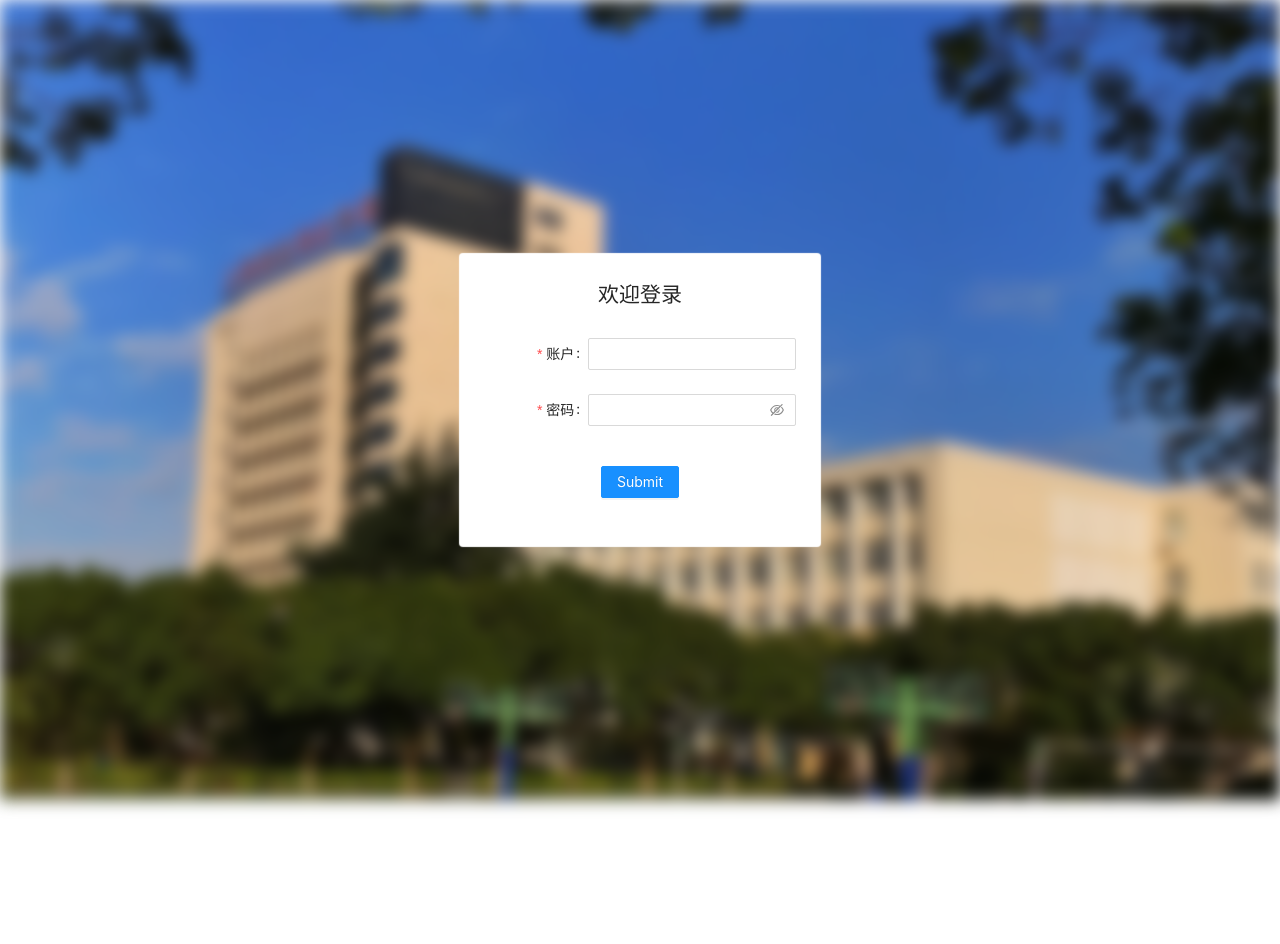
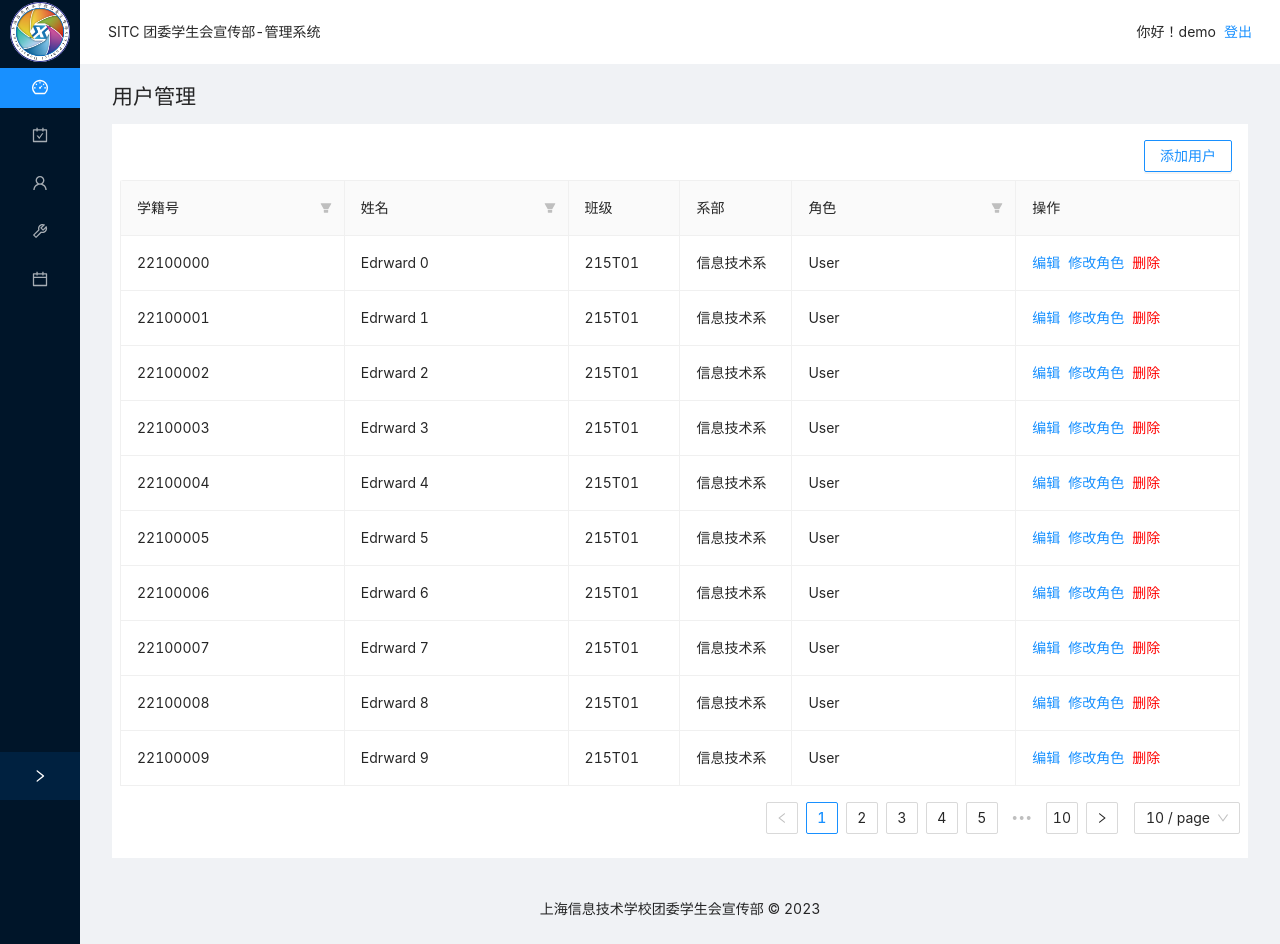
Before and after one commit to leeskyler-top/SITC-Publicity, a Vue app: page /#/user/manager in a window 1280 px wide. Before the commit the page ends 800 px from the top, so only its background shows below. Built offline with nearby package versions, Linux system fonts and the light colour scheme.

Commit message:
style: use script setup

```diff
--- a/src/App.vue
+++ b/src/App.vue
@@ -1,5 +1,5 @@
 <template>
-    <div v-if="true" class="login">
+    <div v-if="false" class="login">
         <a-form
             :model="formState"
             name="basic"
@@ -15,6 +15,7 @@
 
         >
             <h2 align="center">欢迎登录</h2>
+            <p align="center">SITC 团委学生会 宣传部</p>
             <a-form-item
                 label="账户"
                 name="username"
@@ -40,7 +41,7 @@
 
         </a-form>
     </div>
-    <div v-if="false" style="height: 100%">
+    <div v-if="true" style="height: 100%">
         <a-layout style="min-height: 100vh">
             <a-layout-sider v-model:collapsed="collapsed" collapsible>
                 <div class="logo" :style="{height: '64px',display: 'flex', alignItems: 'center', justifyContent: 'center'}">
@@ -157,27 +158,9 @@
 
 </template>
 
-<script>
+<script setup>
 import {CalendarOutlined ,DashboardOutlined, ToolOutlined, UserOutlined, LockOutlined, CarryOutOutlined, FileOutlined} from '@ant-design/icons-vue';
-import {defineComponent, ref, computed, reactive} from 'vue';
-
-
-export default defineComponent({
-    components: {
-        DashboardOutlined,
-        ToolOutlined,
-        UserOutlined,
-        CalendarOutlined,
-        CarryOutOutlined,
-        LockOutlined
-    },
-    data() {
-        return {
-            collapsed: ref(true),
-            selectedKeys: ref(['1']),
-        };
-    },
-    setup() {
+import {ref, computed, reactive} from 'vue';
 const formState = reactive({
     username: '',
     password: '',
@@ -192,16 +175,8 @@ export default defineComponent({
     return !(formState.username && formState.password);
 });
 
-        return {
-            formState,
-            onFinish,
-            onFinishFailed,
-            disabled
-        }
-    }
-});
-
-
+const collapsed = ref(true);
+const selectedKeys = ref(['1']);
 
 </script>
 
--- a/src/Home.vue
+++ b/src/Home.vue
@@ -67,22 +67,13 @@
 
 
 </template>
-<script>
-import { defineComponent, ref } from 'vue';
-export default defineComponent({
-    setup() {
-        const activeKey = ref([]);
-        const text = `A dog is a type of domesticated animal.Known for its loyalty and faithfulness,it can be found as a welcome guest in many households across the world.`;
-        const changeActivekey = key => {
-            console.log(key);
-        };
-        return {
-            activeKey,
-            text,
-            changeActivekey,
-        };
-    },
-});
+<script setup>
+import { ref } from 'vue';
+const activeKey = ref([]);
+const text = `A dog is a type of domesticated animal.Known for its loyalty and faithfulness,it can be found as a welcome guest in many households across the world.`;
+const changeActivekey = key => {
+    console.log(key);
+};
 </script>
 <style>
 
--- a/src/views/Equipment/EquipmentAdd.vue
+++ b/src/views/Equipment/EquipmentAdd.vue
@@ -1,6 +1,4 @@
 <script setup>
-import {defineComponent} from "vue";
-import {InboxOutlined, UploadOutlined} from "@ant-design/icons-vue";
 import {reactive} from "vue";
 
 const formItemLayout = {
--- a/src/views/Equipment/EquipmentApply.vue
+++ b/src/views/Equipment/EquipmentApply.vue
@@ -1,7 +1,6 @@
 <script setup>
-import {defineComponent} from "vue";
-import {InboxOutlined, UploadOutlined} from "@ant-design/icons-vue";
 import {reactive} from "vue";
+import {UploadOutlined} from "@ant-design/icons-vue";
 
 const formItemLayout = {
     labelCol: {
--- a/src/views/Equipment/EquipmentManager.vue
+++ b/src/views/Equipment/EquipmentManager.vue
@@ -52,8 +52,8 @@
     </a-layout-content>
 
 </template>
-<script>
-import {computed, defineComponent, reactive, ref} from 'vue';
+<script setup>
+import {computed, defineComponent, onMounted, reactive, ref} from 'vue';
 import {CheckOutlined, EditOutlined} from '@ant-design/icons-vue';
 import {cloneDeep} from 'lodash-es';
 
@@ -63,20 +63,19 @@ import {cloneDeep} from 'lodash-es';
  */
 const isShow = ref(true);
 function handleResize (event) {
-    this.fullWidth = document.documentElement.clientWidth;
     // 页面宽度小于525px时，不显示地图
-    if (this.fullWidth < 525) {
+    if (document.documentElement.clientWidth < 525) {
         isShow.value = false;
     } else {
         isShow.value = true;
     }
 }
-export default defineComponent({
-    components: {
-        CheckOutlined,
-        EditOutlined,
-    },
-    setup() {
+
+onMounted(() => {
+    console.log(1);
+    handleResize();
+});
+
 const columns = [
     {
         title: '固定资产编号',
@@ -199,19 +198,8 @@ export default defineComponent({
     };
     dataSource.value.push(newData);
 };
-        return {
-            columns,
-            isShow,
-            onDelete,
-            handleAdd,
-            dataSource,
-            editableData,
-            count,
-            edit,
-            save,
-        };
-    },
-});
+
+
 </script>
 <style lang="less">
 .editable-row-operations a {
--- a/src/views/Equipment/EquipmentRentHistory.vue
+++ b/src/views/Equipment/EquipmentRentHistory.vue
@@ -49,8 +49,9 @@
     </a-layout-content>
 
 </template>
-<script>
+<script setup>
 import {cloneDeep} from 'lodash-es';
+import {reactive, ref, onMounted} from 'vue';
 
 const isShow = ref(true);
 function handleResize (event) {
@@ -62,12 +63,8 @@ function handleResize (event) {
         isShow.value = true;
     }
 }
-// setInterval(() => {
-//     console.log(isShow.value);
-// })
 window.addEventListener('resize', handleResize);
 
-import {defineComponent, reactive, ref, watch, onMounted, computed} from 'vue';
 
 const data = [];
 for (let i = 0; i < 100; i++) {
@@ -86,13 +83,6 @@ for (let i = 0; i < 100; i++) {
     });
 }
 
-
-import { SearchOutlined  } from '@ant-design/icons-vue';
-export default defineComponent({
-    components() {
-        SearchOutlined
-    },
-    setup() {
 const dataSource = ref(data);
 const editableData = reactive({});
 const state = reactive({
@@ -222,21 +212,9 @@ export default defineComponent({
     };
     dataSource.value.push(newData);
 };
-        return {
-            columns,
-            isShow,
-            onDelete,
-            handleAdd,
-            dataSource,
-            editableData,
-            handleSearch,
-            handleReset,
-            count,
-            edit,
-            save,
-        };
-    },
-});
+
+import { SearchOutlined  } from '@ant-design/icons-vue';
+
 </script>
 <style scoped>
 .editable-row-operations a {
--- a/src/views/User/MyDetail.vue
+++ b/src/views/User/MyDetail.vue
@@ -75,12 +75,8 @@
 
 </template>
 <script setup>
-import {defineComponent, reactive, ref, toRefs, watch} from 'vue';
+import {reactive, ref} from 'vue';
 import {
-    MailOutlined,
-    CalendarOutlined,
-    AppstoreOutlined,
-    SettingOutlined,
     InfoCircleOutlined,
     LockOutlined
 } from '@ant-design/icons-vue';
--- a/src/views/User/UserAdd.vue
+++ b/src/views/User/UserAdd.vue
@@ -1,6 +1,4 @@
 <script setup>
-import {defineComponent} from "vue";
-import {InboxOutlined, UploadOutlined} from "@ant-design/icons-vue";
 import {reactive} from "vue";
 
 const formItemLayout = {
--- a/src/views/User/UserBatch.vue
+++ b/src/views/User/UserBatch.vue
@@ -1,7 +1,6 @@
 <script setup>
-import {defineComponent, ref} from "vue";
-import {InboxOutlined, UploadOutlined} from "@ant-design/icons-vue";
-import {reactive} from "vue";
+import {ref} from "vue";
+import {InboxOutlined} from "@ant-design/icons-vue";
 
 const fileList = ref([]);
 const uploading = ref(false);
--- a/src/views/User/UserManager.vue
+++ b/src/views/User/UserManager.vue
@@ -79,14 +79,15 @@
     </a-layout-content>
 
 </template>
-<script>
+<script setup>
+import {reactive, ref, onMounted} from 'vue';
 import {cloneDeep} from 'lodash-es';
+import { SearchOutlined  } from '@ant-design/icons-vue';
 
 const isShow = ref(true);
 function handleResize (event) {
-    this.fullWidth = document.documentElement.clientWidth;
     // 页面宽度小于525px时，不显示地图
-    if (this.fullWidth < 525) {
+    if (document.documentElement.clientWidth < 525) {
         isShow.value = false;
     } else {
         isShow.value = true;
@@ -97,7 +98,6 @@ function handleResize (event) {
 // })
 window.addEventListener('resize', handleResize);
 
-import {defineComponent,  reactive, ref, watch, onMounted} from 'vue';
 
 const data = [];
 for (let i = 0; i < 100; i++) {
@@ -111,13 +111,6 @@ for (let i = 0; i < 100; i++) {
     });
 }
 
-
-import { SearchOutlined  } from '@ant-design/icons-vue';
-export default defineComponent({
-    components() {
-        SearchOutlined
-    },
-    setup() {
 const dataSource = ref(data);
 const editableData = reactive({});
 const state = reactive({
@@ -191,22 +184,7 @@ export default defineComponent({
 const cancel = key => {
     delete editableData[key];
 };
-        return {
-            dataSource,
-            columns,
-            editingKey: '',
-            editableData,
-            edit,
-            save,
-            cancel,
-            deleteUser,
-            isShow,
-            SearchOutlined,
-            handleSearch,
-            handleReset
-        };
-    },
-});
+
 </script>
 <style scoped>
 .editable-row-operations a {
```
Lines whose indentation alone changed are shown as unchanged.
